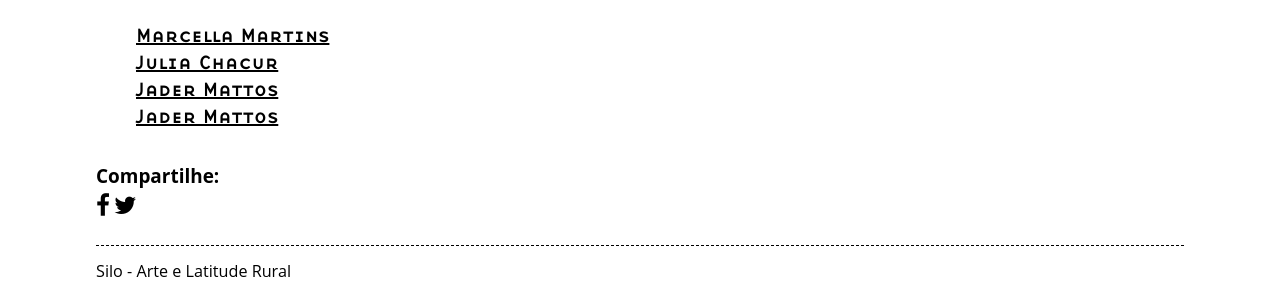
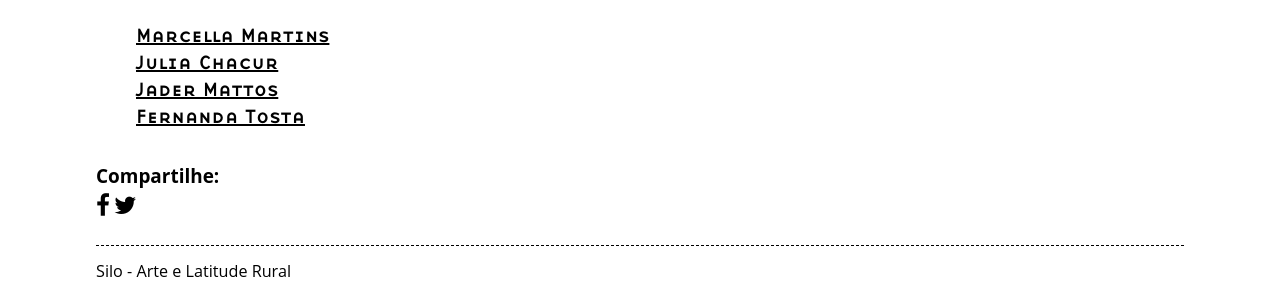
Before and after one commit to associacaosilo/interactivos2019, a Jekyll site: the page built from _pages/divulgacao.md, in a window 1280 px wide and 900 px high, scrolled down 510 px. Shown: the part 528-818 px from the top of the window. Built offline with Jekyll 4.4.1, drawn with Linux system fonts in a browser that asks for light colours; nearby versions of some CDN libraries.

Commit message:
updates collaborators in project pages

```diff
--- a/_pages/divulgacao.md
+++ b/_pages/divulgacao.md
@@ -11,6 +11,6 @@ people:
     url: http://jchcr.myportfolio.com
   - name: Jader Mattos
     url: https://www.instagram.com/____jadermattos____/
-  - name: Jader Mattos
+  - name: Fernanda Tosta
     url: https://fernandatosta.com/
 ---
```
Also changed, not shown: _pages/ecos.md (+1 -1 lines).
